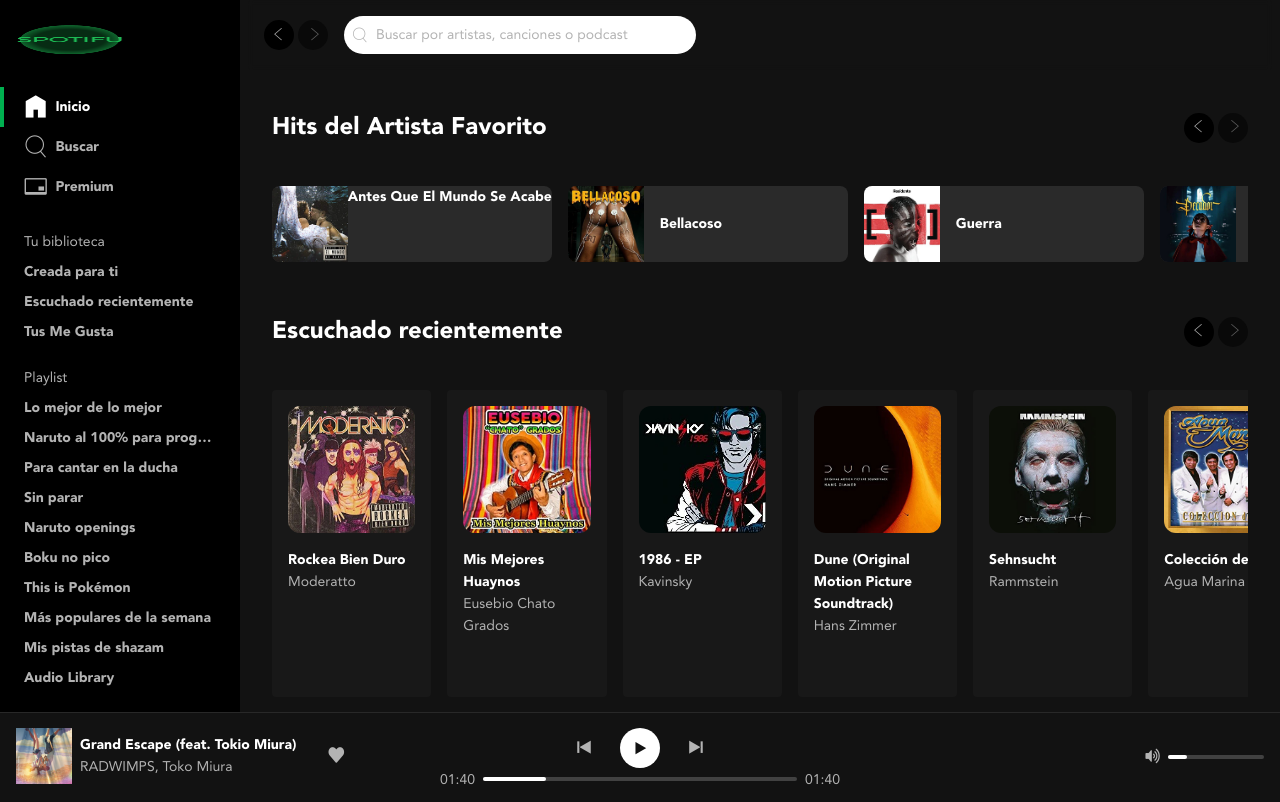
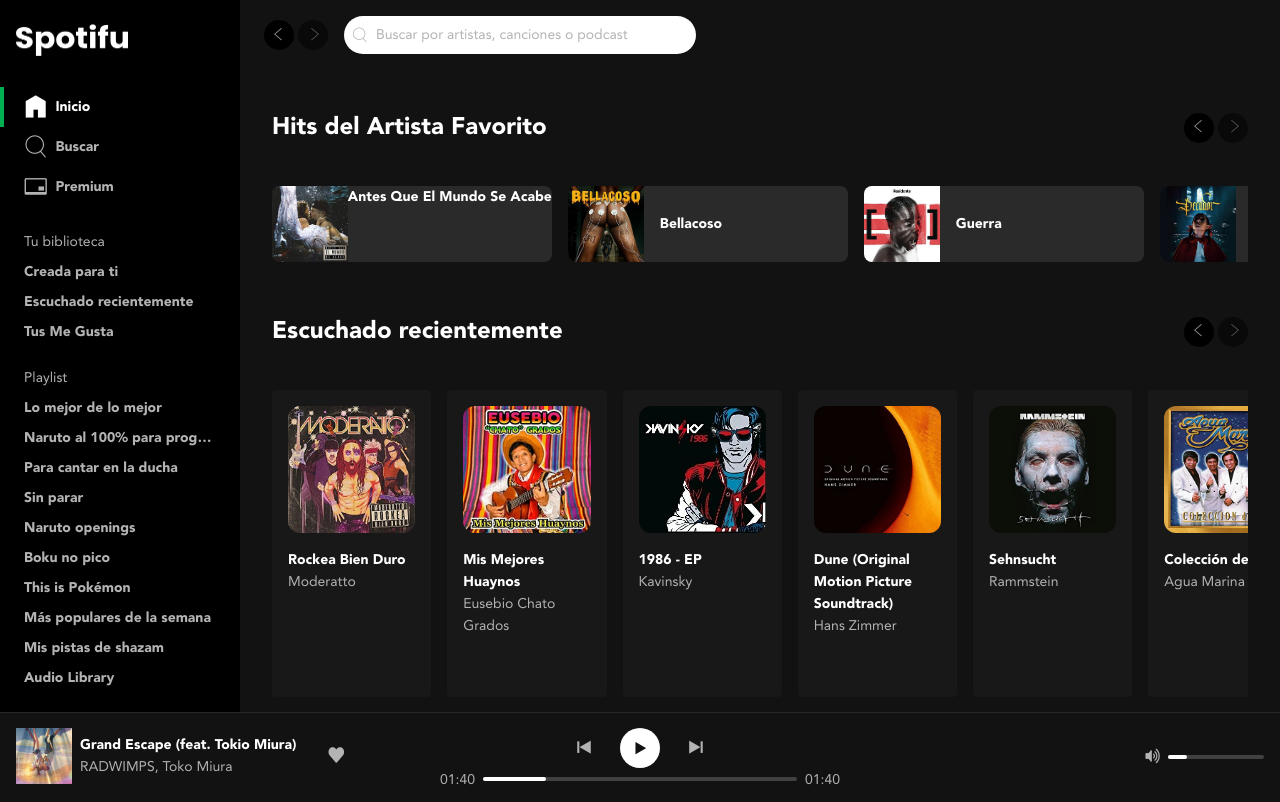
Before and after one commit to HectorSHuamani/Spotifu, a plain HTML site: page index.html in a window 1280 px wide. Drawn offline with Linux system fonts and the light colour scheme; files whose address does not match are found by name.

Commit message:
logotype and logomark added

```diff
--- a/index.html
+++ b/index.html
@@ -17,7 +17,7 @@
   <meta name="keywords" content=>
   <meta name="robots" content="index, follow">
   <meta name="googlebot" content="index, follow">
-  <link rel="shortcut icon" type="image/png" width="150" height="150" href="./images/img-4.jpg">
+  <link rel="shortcut icon" type="image/png" width="150" height="150" href="./images/spotifu-logomark.png ">
 </head>
 <body class="body">
   <div class="layout">
@@ -26,7 +26,7 @@
         <div class="sidebar">
           <header class="logo">
             <a href="./" aria-current="page">
-              <img src="./images/spotifu-logo.png" class="logo-image" width="112" height="32" alt="Logo de Spotifu">
+              <img src="./images/spotifu-logotype.png" class="logo-image" width="112" height="32" alt="Logo de Spotifu">
             </a>
           </header>
           <nav class="menu" aria-label="Principal">
```
Also changed, not shown: images/spotifu-logomark.png (renamed from images/spotifu-logo.png), images/spotifu-logotype.png (added).
